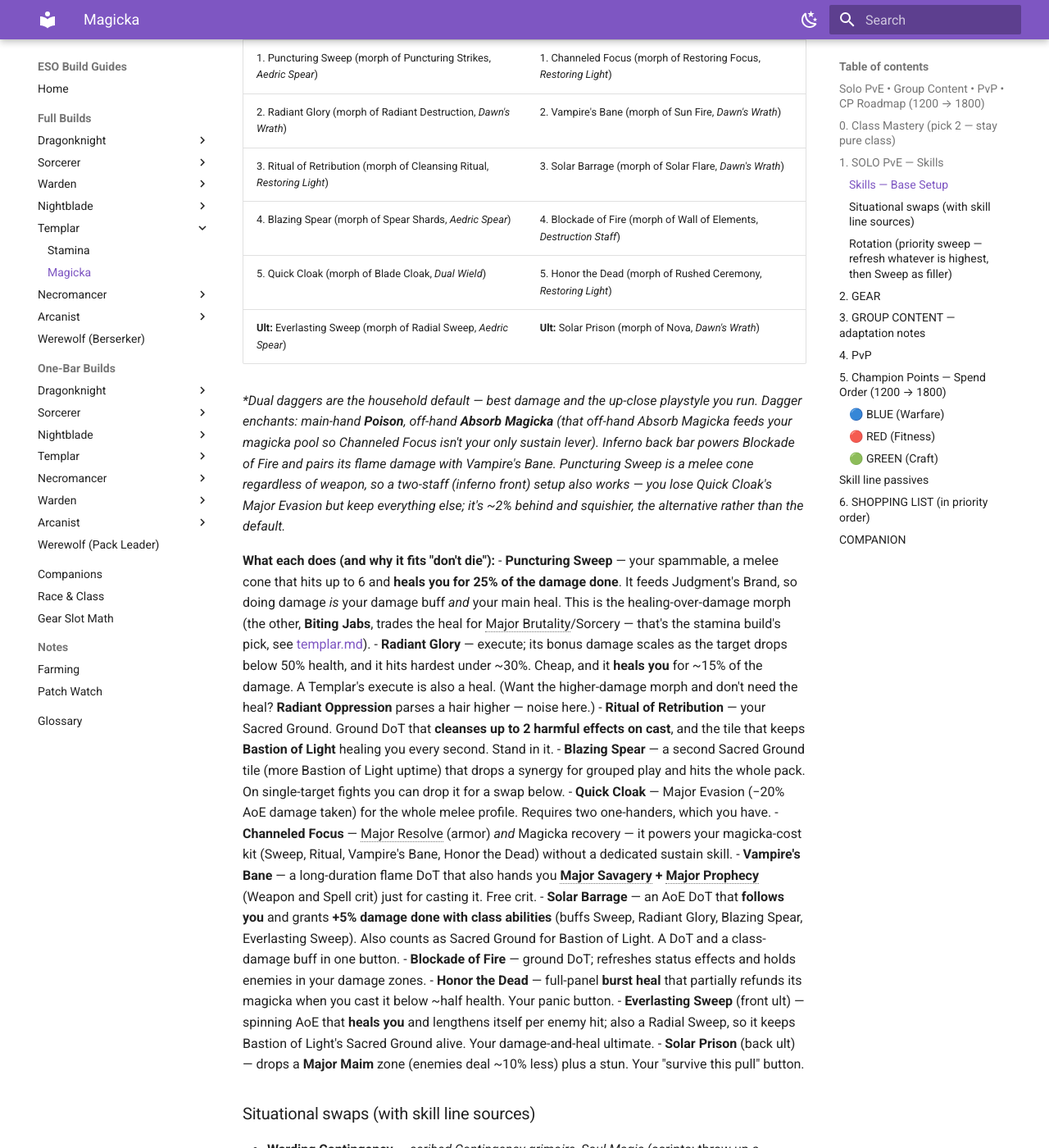
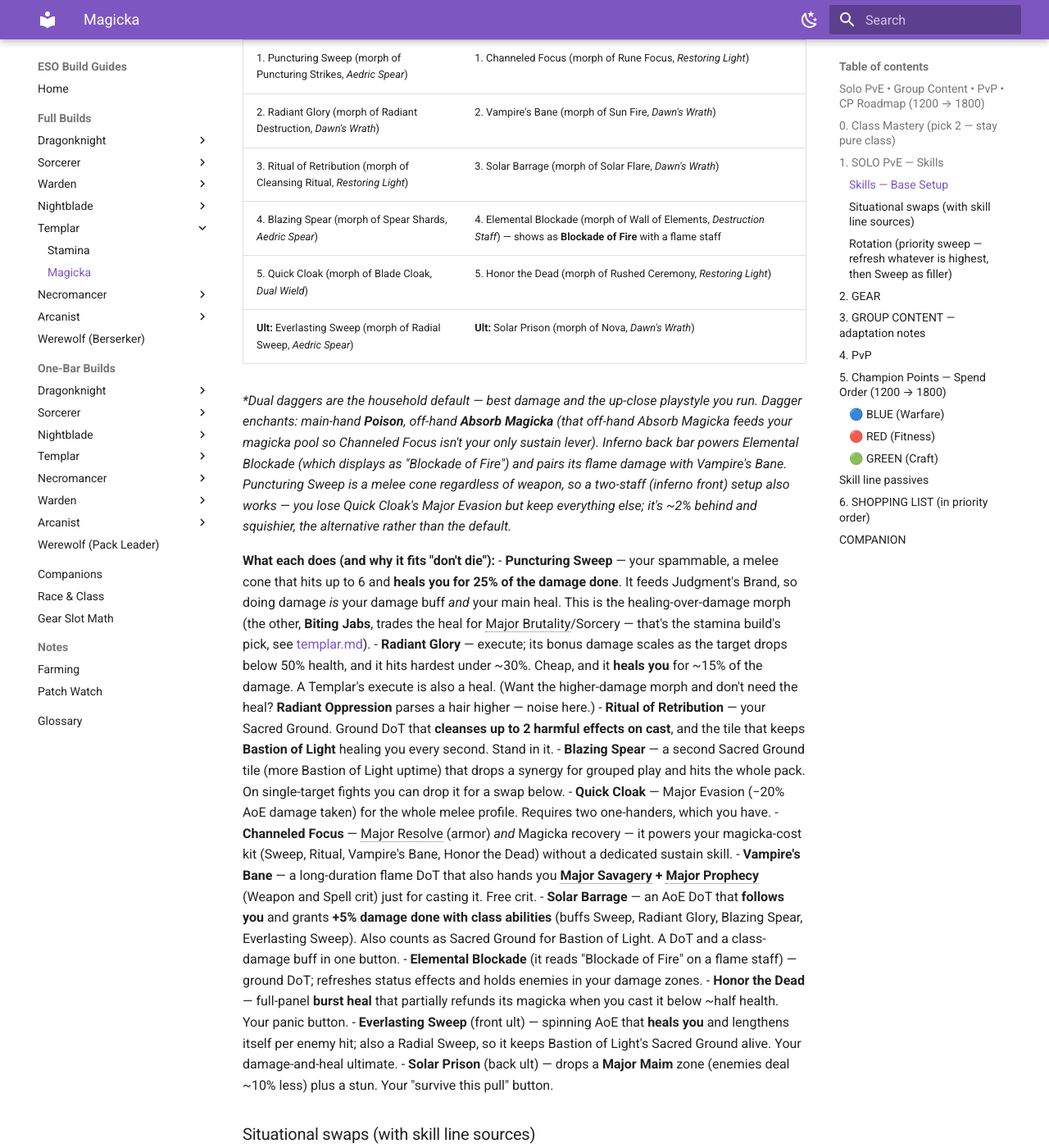
Before and after one commit to txbluemoose/Moose-ESO, an MkDocs documentation site: the page built from docs/full-builds/magicka-templar.md, in a window 1280 px wide and 1400 px high, scrolled down 1828 px. Shown: the whole window at 82% size. Built offline with MkDocs 1.6.1 and Material for MkDocs 9.7.7, drawn with Linux system fonts in a browser that asks for light colours; some of the changed text lies outside the part shown.

Commit message:
Verify all 57 morph claims; revert a bad "correction" I introduced
Systematic verification of every "(morph of X, *Line*)" claim in the
repo against UESP / ESO-Hub / U49 patch notes. 54 of 57 were correct.

Three fixes:
- **Incinerate**: I was wrong earlier today. U49 renamed Flames of
  Oblivion -> Incinerate ("Incinerate (originally Flames of Oblivion)"
  in the patch notes), so the guides' original name was right and my
  change made it stale. Reverted in the Mag DK guide, her DK sheet and
  the Stam DK guide, and the false corrections-log entry is now marked
  as such.
- **Channeled Focus**: base is Rune Focus, not Restoring Focus (that's
  the sibling morph) — the same inversion pattern as Endless Hail.
- **Blockade of Fire**: not a morph name; it's Elemental Blockade's
  display name with a flame staff equipped. Renamed to the canonical
  morph with the display name noted.

Also logged: ESO-Hub's skill-line index pages merge pre- and
post-rework skills, which is what produced the bad Incinerate call —
use individual skill pages or patch notes instead.

Co-Authored-By: Claude Opus 5 <noreply@anthropic.com>
Claude-Session: https://claude.ai/code/session_01JeNkLMzQt5Z4BWGSLDQqfu

```diff
--- a/docs/full-builds/magicka-templar.md
+++ b/docs/full-builds/magicka-templar.md
@@ -33,14 +33,14 @@ This is your bread and butter — the verified U50 solo MagPlar. Melee, up close
 
 | Front Bar (Dual Daggers*) | Back Bar (Inferno Staff) |
 |---|---|
-| 1. Puncturing Sweep (morph of Puncturing Strikes, *Aedric Spear*) | 1. Channeled Focus (morph of Restoring Focus, *Restoring Light*) |
+| 1. Puncturing Sweep (morph of Puncturing Strikes, *Aedric Spear*) | 1. Channeled Focus (morph of Rune Focus, *Restoring Light*) |
 | 2. Radiant Glory (morph of Radiant Destruction, *Dawn's Wrath*) | 2. Vampire's Bane (morph of Sun Fire, *Dawn's Wrath*) |
 | 3. Ritual of Retribution (morph of Cleansing Ritual, *Restoring Light*) | 3. Solar Barrage (morph of Solar Flare, *Dawn's Wrath*) |
-| 4. Blazing Spear (morph of Spear Shards, *Aedric Spear*) | 4. Blockade of Fire (morph of Wall of Elements, *Destruction Staff*) |
+| 4. Blazing Spear (morph of Spear Shards, *Aedric Spear*) | 4. Elemental Blockade (morph of Wall of Elements, *Destruction Staff*) — shows as **Blockade of Fire** with a flame staff |
 | 5. Quick Cloak (morph of Blade Cloak, *Dual Wield*) | 5. Honor the Dead (morph of Rushed Ceremony, *Restoring Light*) |
 | **Ult:** Everlasting Sweep (morph of Radial Sweep, *Aedric Spear*) | **Ult:** Solar Prison (morph of Nova, *Dawn's Wrath*) |
 
-*\*Dual daggers are the household default — best damage and the up-close playstyle you run. Dagger enchants: main-hand **Poison**, off-hand **Absorb Magicka** (that off-hand Absorb Magicka feeds your magicka pool so Channeled Focus isn't your only sustain lever). Inferno back bar powers Blockade of Fire and pairs its flame damage with Vampire's Bane. Puncturing Sweep is a melee cone regardless of weapon, so a two-staff (inferno front) setup also works — you lose Quick Cloak's Major Evasion but keep everything else; it's ~2% behind and squishier, the alternative rather than the default.*
+*\*Dual daggers are the household default — best damage and the up-close playstyle you run. Dagger enchants: main-hand **Poison**, off-hand **Absorb Magicka** (that off-hand Absorb Magicka feeds your magicka pool so Channeled Focus isn't your only sustain lever). Inferno back bar powers Elemental Blockade (which displays as "Blockade of Fire") and pairs its flame damage with Vampire's Bane. Puncturing Sweep is a melee cone regardless of weapon, so a two-staff (inferno front) setup also works — you lose Quick Cloak's Major Evasion but keep everything else; it's ~2% behind and squishier, the alternative rather than the default.*
 
 **What each does (and why it fits "don't die"):**
 - **Puncturing Sweep** — your spammable, a melee cone that hits up to 6 and **heals you for 25% of the damage done**. It feeds Judgment's Brand, so doing damage *is* your damage buff *and* your main heal. This is the healing-over-damage morph (the other, **Biting Jabs**, trades the heal for Major Brutality/Sorcery — that's the stamina build's pick, see [templar.md](templar.md)).
@@ -51,7 +51,7 @@ This is your bread and butter — the verified U50 solo MagPlar. Melee, up close
 - **Channeled Focus** — Major Resolve (armor) *and* Magicka recovery — it powers your magicka-cost kit (Sweep, Ritual, Vampire's Bane, Honor the Dead) without a dedicated sustain skill.
 - **Vampire's Bane** — a long-duration flame DoT that also hands you **Major Savagery + Major Prophecy** (Weapon and Spell crit) just for casting it. Free crit.
 - **Solar Barrage** — an AoE DoT that **follows you** and grants **+5% damage done with class abilities** (buffs Sweep, Radiant Glory, Blazing Spear, Everlasting Sweep). Also counts as Sacred Ground for Bastion of Light. A DoT and a class-damage buff in one button.
-- **Blockade of Fire** — ground DoT; refreshes status effects and holds enemies in your damage zones.
+- **Elemental Blockade** (it reads "Blockade of Fire" on a flame staff) — ground DoT; refreshes status effects and holds enemies in your damage zones.
 - **Honor the Dead** — full-panel **burst heal** that partially refunds its magicka when you cast it below ~half health. Your panic button.
 - **Everlasting Sweep** (front ult) — spinning AoE that **heals you** and lengthens itself per enemy hit; also a Radial Sweep, so it keeps Bastion of Light's Sacred Ground alive. Your damage-and-heal ultimate.
 - **Solar Prison** (back ult) — drops a **Major Maim** zone (enemies deal ~10% less) plus a stun. Your "survive this pull" button.
@@ -66,11 +66,11 @@ This is your bread and butter — the verified U50 solo MagPlar. Melee, up close
 - **Remembrance** ult — *Templar > Restoring Light* (morph of Rite of Passage) — a channeled group heal + big personal mitigation; a panic ultimate for one-shot mechanics
 
 ### Rotation (priority sweep — refresh whatever is highest, then Sweep as filler)
-1. **Ritual of Retribution** (stand in it — it's your heal engine) → 2. **Channeled Focus** (Major Resolve up) → 3. **Vampire's Bane** → 4. **Solar Barrage** → 5. **Blockade of Fire** → 6. **Blazing Spear** on packs → 7. **Everlasting Sweep** when it's up → 8. **Puncturing Sweep** as filler forever → 9. **Radiant Glory** below ~30% (it starts scaling at 50%) → 10. **Honor the Dead** only when health dips.
+1. **Ritual of Retribution** (stand in it — it's your heal engine) → 2. **Channeled Focus** (Major Resolve up) → 3. **Vampire's Bane** → 4. **Solar Barrage** → 5. **Elemental Blockade** → 6. **Blazing Spear** on packs → 7. **Everlasting Sweep** when it's up → 8. **Puncturing Sweep** as filler forever → 9. **Radiant Glory** below ~30% (it starts scaling at 50%) → 10. **Honor the Dead** only when health dips.
 
 The whole game is: keep the DoTs/buffs (Ritual, Channeled Focus, Vampire's Bane, Solar Barrage, Blockade) rolling, then hold Puncturing Sweep. Because Sweep feeds Judgment's Brand and heals 25%, and Ritual feeds Bastion of Light, doing damage *is* your buff uptime *and* your healing — you rarely press a heal at all.
 
-**Pre-buff before pulls:** Channeled Focus, Vampire's Bane, Solar Barrage, Blockade of Fire, then drop Ritual of Retribution as you engage. Solar Prison is your "survive this mechanic" ult; Everlasting Sweep is your DPS-and-heal ult.
+**Pre-buff before pulls:** Channeled Focus, Vampire's Bane, Solar Barrage, Elemental Blockade, then drop Ritual of Retribution as you engage. Solar Prison is your "survive this mechanic" ult; Everlasting Sweep is your DPS-and-heal ult.
 
 ---
 
@@ -101,7 +101,7 @@ The whole game is: keep the DoTs/buffs (Ritual, Channeled Focus, Vampire's Bane,
 **Fallback ladders (you don't need trial gear — you own your endgame):**
 - Body: Order's Wrath → **you own it, it's the endgame body set here.** Cheaper crit alt: Mother's Sorrow (overland, dirt cheap on traders).
 - Weapons/jewelry: **Deadly Strike — you own it and it's best-in-slot for a channel/DoT Templar.** Marginal trial upgrade later: Ansuul's Torment (Sanity's Edge) in interrupt-heavy fights, ~a few %.
-- Back staff: any inferno staff until you earn Crushing Wall; the Maelstrom staff only buffs Blockade of Fire, so it's a small gain.
+- Back staff: any inferno staff until you earn Crushing Wall; the Maelstrom staff only buffs Elemental Blockade, so it's a small gain.
 
 **Mundus:** The Thief default → The Lover if your penetration is short → The Lady for the nastiest content
 **Attributes:** 64 Magicka default → 32/32 Health/Magicka when struggling → 64 Health for one-shot fights (only ~−5% damage)
```
Also changed, not shown: CLAUDE.md (+2 -1 lines), docs/full-builds/magicka-dragonknight.md (+4 -5 lines), docs/full-builds/stamina-dragonknight.md (+4 -4 lines), docs/full-builds/templar.md (+6 -6 lines), docs/one-bar-builds/one-bar-dragonknight.md (+3 -3 lines).
